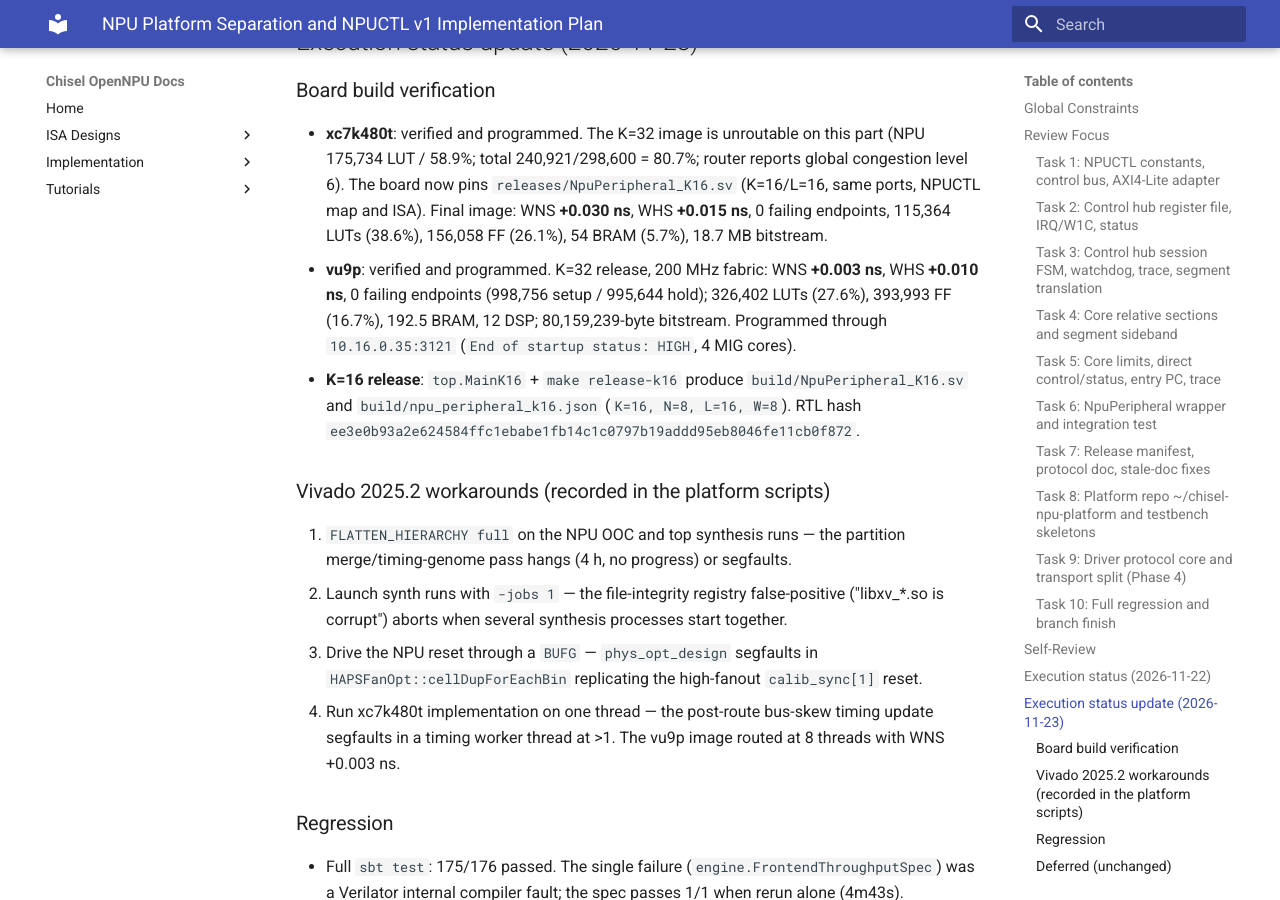
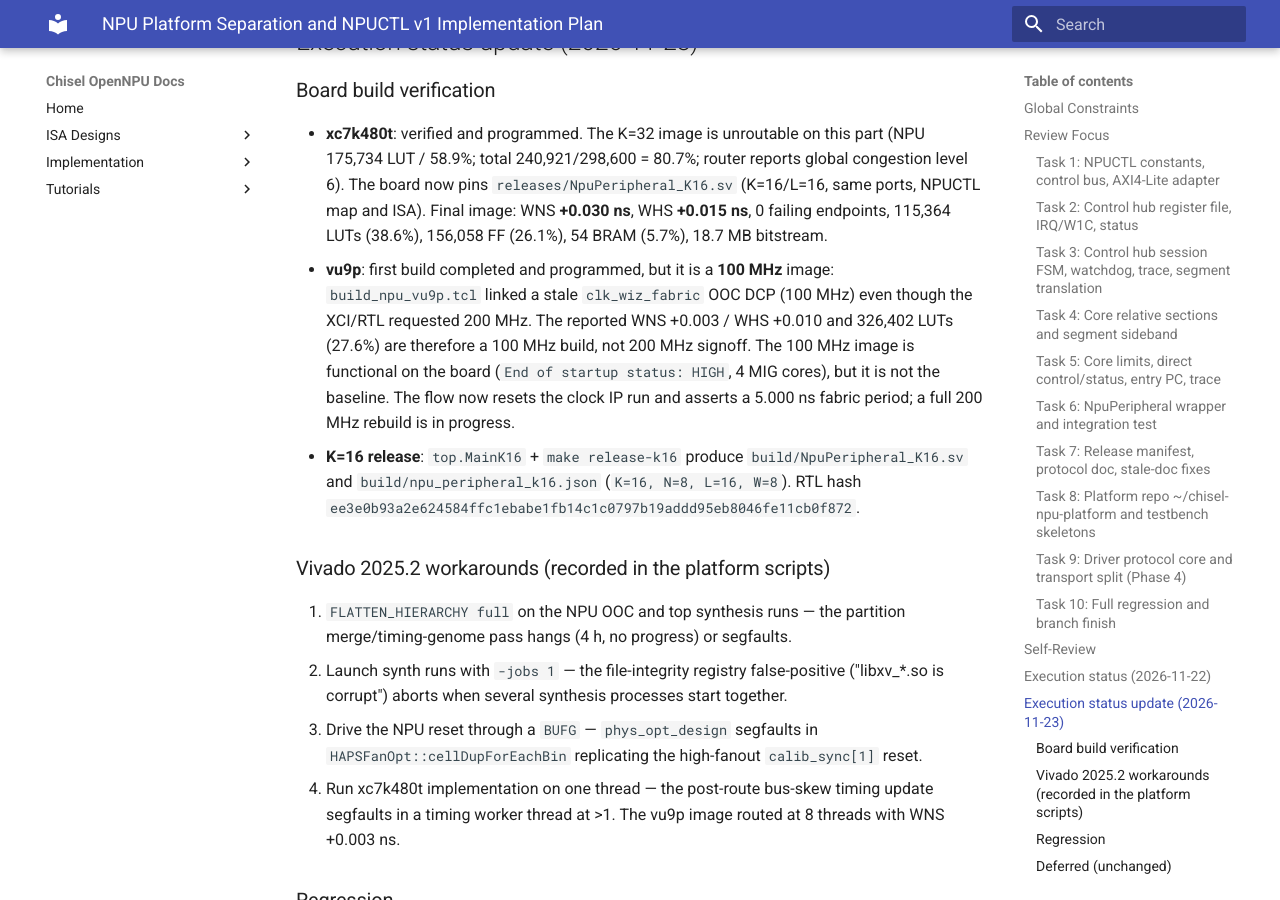
Before and after one commit to mpskex/chisel-npu, an MkDocs documentation site: the page built from docs/superpowers/plans/2026-11-22-npu-platform-separation.md, in a window 1280 px wide and 900 px high, scrolled down 11066 px. Built offline with MkDocs 1.6.1 and Material for MkDocs 9.7.7, drawn with Linux system fonts in a browser that asks for light colours.

Commit message:
docs(plan): flag the 100 MHz stale-clock vu9p image; 200 MHz rebuild pending

```diff
--- a/docs/superpowers/plans/2026-11-22-npu-platform-separation.md
+++ b/docs/superpowers/plans/2026-11-22-npu-platform-separation.md
@@ -437,11 +437,14 @@ cd ~/chisel-npu-platform && git init && git add . && git commit -m "chore: boots
   `releases/NpuPeripheral_K16.sv` (K=16/L=16, same ports, NPUCTL map and ISA).
   Final image: WNS **+0.030 ns**, WHS **+0.015 ns**, 0 failing endpoints,
   115,364 LUTs (38.6%), 156,058 FF (26.1%), 54 BRAM (5.7%), 18.7 MB bitstream.
-- **vu9p**: verified and programmed. K=32 release, 200 MHz fabric:
-  WNS **+0.003 ns**, WHS **+0.010 ns**, 0 failing endpoints (998,756 setup /
-  995,644 hold); 326,402 LUTs (27.6%), 393,993 FF (16.7%), 192.5 BRAM,
-  12 DSP; 80,159,239-byte bitstream. Programmed through `10.16.0.35:3121`
-  (`End of startup status: HIGH`, 4 MIG cores).
+- **vu9p**: first build completed and programmed, but it is a **100 MHz**
+  image: `build_npu_vu9p.tcl` linked a stale `clk_wiz_fabric` OOC DCP (100 MHz)
+  even though the XCI/RTL requested 200 MHz. The reported WNS +0.003 / WHS
+  +0.010 and 326,402 LUTs (27.6%) are therefore a 100 MHz build, not 200 MHz
+  signoff. The 100 MHz image is functional on the board (`End of startup
+  status: HIGH`, 4 MIG cores), but it is not the baseline. The flow now resets
+  the clock IP run and asserts a 5.000 ns fabric period; a full 200 MHz
+  rebuild is in progress.
 - **K=16 release**: `top.MainK16` + `make release-k16` produce
   `build/NpuPeripheral_K16.sv` and `build/npu_peripheral_k16.json`
   (`K=16, N=8, L=16, W=8`). RTL hash
```
